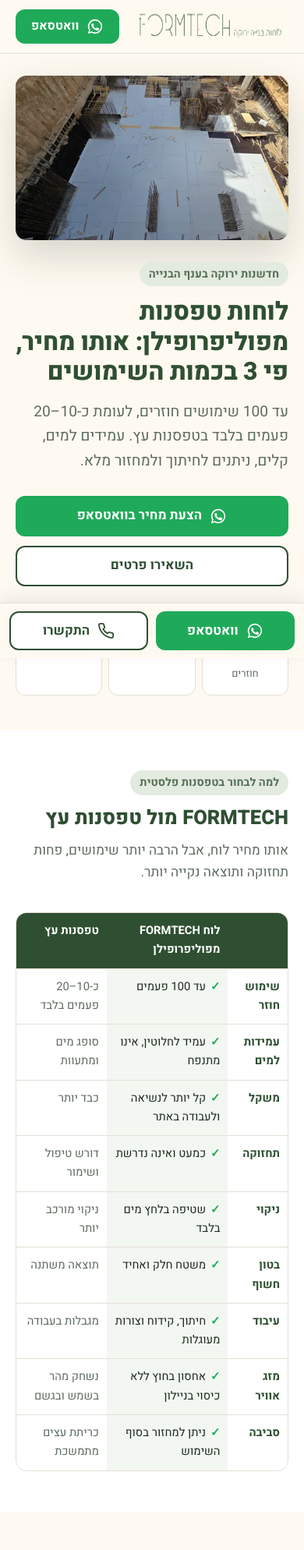
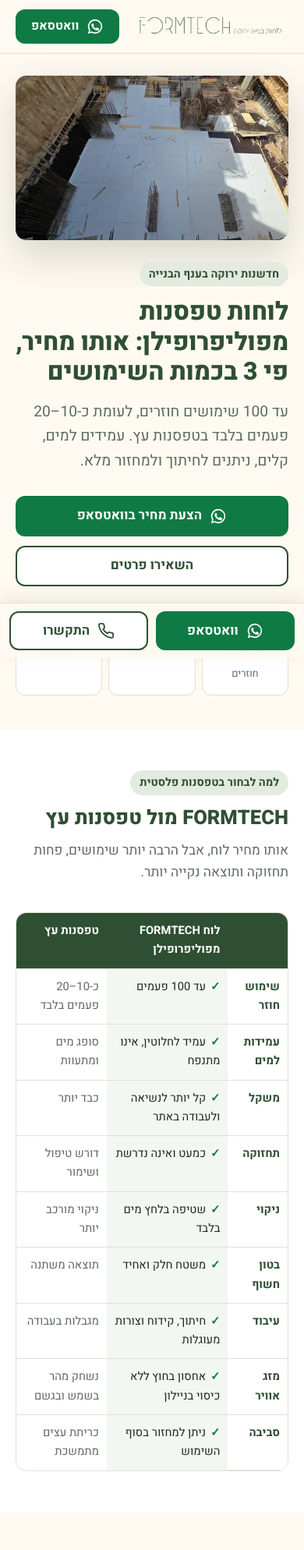
Before and after one commit to anirudhatalmale6-alt/formtech-landing, a plain HTML site: page index.html in a window 390 px wide. Shown: the top 1988 px of the page at 78% size. Drawn offline with Linux system fonts and the light colour scheme.

Commit message:
Contrast, table headers, logo sizing, mobile image sizes

```diff
--- a/index.html
+++ b/index.html
@@ -17,7 +17,7 @@
 <style>
 @font-face{font-family:Heebo;font-style:normal;font-weight:400 800;font-display:swap;src:url(fonts/heebo-hebrew.woff2) format('woff2');unicode-range:U+0307-0308,U+0590-05FF,U+200C-2010,U+20AA,U+25CC,U+FB1D-FB4F}
 @font-face{font-family:Heebo;font-style:normal;font-weight:400 800;font-display:swap;src:url(fonts/heebo-latin.woff2) format('woff2');unicode-range:U+0000-00FF,U+0131,U+0152-0153,U+02BB-02BC,U+02C6,U+02DA,U+02DC,U+0304,U+0308,U+0329,U+2000-206F,U+20AC,U+2122,U+2191,U+2193,U+2212,U+2215,U+FEFF,U+FFFD}
-:root{--cream:#fffaf1;--paper:#ffffff;--sage:#e3eadf;--green:#2f4f33;--green-2:#567057;--ink:#1d2a1f;--muted:#5d6b5f;--line:#e4e0d6;--wa:#1faa59;--radius:14px}
+:root{--cream:#fffaf1;--paper:#ffffff;--sage:#e3eadf;--green:#2f4f33;--green-2:#567057;--ink:#1d2a1f;--muted:#5d6b5f;--line:#e4e0d6;--wa:#0f7a43;--radius:14px}
 *{box-sizing:border-box}
 html{scroll-behavior:smooth}
 body{margin:0;background:var(--cream);color:var(--ink);font:400 17px/1.65 Heebo,system-ui,"Segoe UI",Arial,sans-serif;-webkit-font-smoothing:antialiased}
@@ -29,7 +29,7 @@ h1{font-size:clamp(2rem,4.6vw,3.2rem);letter-spacing:-.01em}
 h2{font-size:clamp(1.6rem,3.2vw,2.3rem)}
 h3{font-size:1.15rem}
 p{margin:0}
-.eyebrow{display:inline-block;font-weight:700;font-size:.9rem;color:var(--green-2);background:var(--sage);padding:4px 12px;border-radius:99px;margin-bottom:14px}
+.eyebrow{display:inline-block;font-weight:700;font-size:.9rem;color:var(--green);background:var(--sage);padding:4px 12px;border-radius:99px;margin-bottom:14px}
 .btn{display:inline-flex;align-items:center;justify-content:center;gap:10px;min-height:52px;padding:0 24px;border-radius:12px;font:700 1.05rem/1 Heebo,system-ui,sans-serif;text-decoration:none;border:2px solid transparent;cursor:pointer;transition:transform .15s ease,box-shadow .15s ease}
 .btn:hover{transform:translateY(-1px);box-shadow:0 8px 20px rgba(29,42,31,.15)}
 .btn svg{width:22px;height:22px;flex:none}
@@ -42,7 +42,8 @@ section{padding:72px 0}
 /* header */
 .hdr{position:sticky;top:0;z-index:20;background:var(--cream);border-bottom:1px solid var(--line)}
 .hdr .wrap{display:flex;align-items:center;justify-content:space-between;height:68px;gap:16px}
-.hdr .logo img{height:40px;width:auto}
+.hdr .logo{flex-shrink:1;min-width:0}
+.hdr .logo img{height:40px;width:auto;max-width:100%;object-fit:contain;object-position:right center}
 .hdr .btn{min-height:44px;padding:0 18px;font-size:.98rem}
 /* hero */
 .hero{padding:48px 0 64px}
@@ -61,9 +62,9 @@ section{padding:72px 0}
 .table th,.table td{padding:14px 16px;text-align:right;vertical-align:top;border-bottom:1px solid var(--line)}
 .table tr:last-child td{border-bottom:0}
 .table thead th{background:var(--green);color:#fff;font-weight:700}
-.table td:first-child{font-weight:700;color:var(--green);width:22%}
-.table td:nth-child(2){background:#f3f7f1}
-.table td:nth-child(3){color:var(--muted)}
+.table tbody th{font-weight:700;color:var(--green);width:22%;background:var(--paper)}
+.table td:nth-of-type(1){background:#f3f7f1}
+.table td:nth-of-type(2){color:var(--muted)}
 .tick{color:var(--wa);font-weight:800;margin-left:6px}
 /* products */
 .cards{display:grid;grid-template-columns:repeat(3,1fr);gap:20px}
@@ -137,7 +138,7 @@ footer a{color:#fff}
   <div class="wrap">
     <a class="logo" href="#top" aria-label="FORMTECH, לראש העמוד"><img src="img/logo-600.webp" width="600" height="87" alt="FORMTECH לוחות בנייה ירוקה"></a>
     <div style="display:flex;gap:10px">
-      <a class="btn btn-call" data-call href="tel:+972722327444" aria-label="התקשרו אלינו"><svg viewBox="0 0 24 24" fill="none" stroke="currentColor" stroke-width="2"><path d="M22 16.9v3a2 2 0 0 1-2.2 2 19.8 19.8 0 0 1-8.6-3.1 19.5 19.5 0 0 1-6-6A19.8 19.8 0 0 1 2.1 4.2 2 2 0 0 1 4.1 2h3a2 2 0 0 1 2 1.7c.1 1 .4 1.9.7 2.8a2 2 0 0 1-.5 2.1L8 9.9a16 16 0 0 0 6 6l1.3-1.3a2 2 0 0 1 2.1-.4c.9.3 1.8.6 2.8.7a2 2 0 0 1 1.7 2z"/></svg><span data-call-text>072-2327444</span></a>
+      <a class="btn btn-call" data-call href="tel:+972722327444"><svg viewBox="0 0 24 24" fill="none" stroke="currentColor" stroke-width="2"><path d="M22 16.9v3a2 2 0 0 1-2.2 2 19.8 19.8 0 0 1-8.6-3.1 19.5 19.5 0 0 1-6-6A19.8 19.8 0 0 1 2.1 4.2 2 2 0 0 1 4.1 2h3a2 2 0 0 1 2 1.7c.1 1 .4 1.9.7 2.8a2 2 0 0 1-.5 2.1L8 9.9a16 16 0 0 0 6 6l1.3-1.3a2 2 0 0 1 2.1-.4c.9.3 1.8.6 2.8.7a2 2 0 0 1 1.7 2z"/></svg><span data-call-text>072-2327444</span></a>
       <a class="btn btn-wa" data-wa href="#" target="_blank" rel="noopener"><svg viewBox="0 0 24 24" fill="currentColor"><path d="M12 2a10 10 0 0 0-8.6 15.1L2 22l5-1.3A10 10 0 1 0 12 2zm0 18.2a8.2 8.2 0 0 1-4.2-1.2l-.3-.2-3 .8.8-2.9-.2-.3A8.2 8.2 0 1 1 12 20.2zm4.5-6.1c-.2-.1-1.5-.7-1.7-.8s-.4-.1-.6.1-.7.8-.8 1-.3.2-.5.1a6.7 6.7 0 0 1-3.3-2.9c-.3-.4.3-.4.7-1.3.1-.2 0-.3 0-.4l-.8-1.8c-.2-.5-.4-.4-.6-.4h-.5a1 1 0 0 0-.7.3 3 3 0 0 0-.9 2.2 5.2 5.2 0 0 0 1.1 2.8 11.9 11.9 0 0 0 4.6 4c1.7.7 2.3.8 3.2.6a2.7 2.7 0 0 0 1.8-1.3 2.2 2.2 0 0 0 .2-1.3c-.1-.1-.3-.2-.5-.3z"/></svg>וואטסאפ</a>
     </div>
   </div>
@@ -172,17 +173,17 @@ footer a{color:#fff}
       <p>אותו מחיר לוח, אבל הרבה יותר שימושים, פחות תחזוקה ותוצאה נקייה יותר.</p>
     </div>
     <table class="table">
-      <thead><tr><th scope="col"></th><th scope="col">לוח FORMTECH מפוליפרופילן</th><th scope="col">טפסנות עץ</th></tr></thead>
+      <thead><tr><th scope="col"><span class="hp">תכונה</span></th><th scope="col">לוח FORMTECH מפוליפרופילן</th><th scope="col">טפסנות עץ</th></tr></thead>
       <tbody>
-        <tr><td>שימוש חוזר</td><td><span class="tick">✓</span>עד 100 פעמים</td><td>כ-10–20 פעמים בלבד</td></tr>
-        <tr><td>עמידות למים</td><td><span class="tick">✓</span>עמיד לחלוטין, אינו מתנפח</td><td>סופג מים ומתעוות</td></tr>
-        <tr><td>משקל</td><td><span class="tick">✓</span>קל יותר לנשיאה ולעבודה באתר</td><td>כבד יותר</td></tr>
-        <tr><td>תחזוקה</td><td><span class="tick">✓</span>כמעט ואינה נדרשת</td><td>דורש טיפול ושימור</td></tr>
-        <tr><td>ניקוי</td><td><span class="tick">✓</span>שטיפה בלחץ מים בלבד</td><td>ניקוי מורכב יותר</td></tr>
-        <tr><td>בטון חשוף</td><td><span class="tick">✓</span>משטח חלק ואחיד</td><td>תוצאה משתנה</td></tr>
-        <tr><td>עיבוד</td><td><span class="tick">✓</span>חיתוך, קידוח וצורות מעוגלות</td><td>מגבלות בעבודה</td></tr>
-        <tr><td>מזג אוויר</td><td><span class="tick">✓</span>אחסון בחוץ ללא כיסוי בניילון</td><td>נשחק מהר בשמש ובגשם</td></tr>
-        <tr><td>סביבה</td><td><span class="tick">✓</span>ניתן למחזור בסוף השימוש</td><td>כריתת עצים מתמשכת</td></tr>
+        <tr><th scope="row">שימוש חוזר</th><td><span class="tick">✓</span>עד 100 פעמים</td><td>כ-10–20 פעמים בלבד</td></tr>
+        <tr><th scope="row">עמידות למים</th><td><span class="tick">✓</span>עמיד לחלוטין, אינו מתנפח</td><td>סופג מים ומתעוות</td></tr>
+        <tr><th scope="row">משקל</th><td><span class="tick">✓</span>קל יותר לנשיאה ולעבודה באתר</td><td>כבד יותר</td></tr>
+        <tr><th scope="row">תחזוקה</th><td><span class="tick">✓</span>כמעט ואינה נדרשת</td><td>דורש טיפול ושימור</td></tr>
+        <tr><th scope="row">ניקוי</th><td><span class="tick">✓</span>שטיפה בלחץ מים בלבד</td><td>ניקוי מורכב יותר</td></tr>
+        <tr><th scope="row">בטון חשוף</th><td><span class="tick">✓</span>משטח חלק ואחיד</td><td>תוצאה משתנה</td></tr>
+        <tr><th scope="row">עיבוד</th><td><span class="tick">✓</span>חיתוך, קידוח וצורות מעוגלות</td><td>מגבלות בעבודה</td></tr>
+        <tr><th scope="row">מזג אוויר</th><td><span class="tick">✓</span>אחסון בחוץ ללא כיסוי בניילון</td><td>נשחק מהר בשמש ובגשם</td></tr>
+        <tr><th scope="row">סביבה</th><td><span class="tick">✓</span>ניתן למחזור בסוף השימוש</td><td>כריתת עצים מתמשכת</td></tr>
       </tbody>
     </table>
   </div>
@@ -195,9 +196,9 @@ footer a{color:#fff}
       <h2>מה אפשר להזמין</h2>
     </div>
     <div class="cards">
-      <article class="card"><div class="ph"><img src="img/board-480.webp" srcset="img/board-480.webp 480w, img/board-960.webp 960w" sizes="(max-width:860px) 100vw, 360px" width="480" height="480" loading="lazy" alt="לוח טפסנות מפוליפרופילן"></div><div class="body"><h3>לוח טפסנות מפוליפרופילן</h3><p>מידות 1220×2440×18 מ"מ</p></div></article>
-      <article class="card"><div class="ph"><img src="img/strip-480.webp" srcset="img/strip-480.webp 480w, img/strip-960.webp 960w" sizes="(max-width:860px) 100vw, 360px" width="480" height="480" loading="lazy" alt="לוחות טפסנות מפוליפרופילן במבנה חלול"></div><div class="body"><h3>לוח טפסנות מפוליפרופילן</h3><p>מידות 300×50×18 מ"מ</p></div></article>
-      <article class="card"><div class="ph"><img src="img/steel-480.webp" srcset="img/steel-480.webp 480w, img/steel-960.webp 960w" sizes="(max-width:860px) 100vw, 360px" width="480" height="480" loading="lazy" alt="אביזרי מערכת טפסנות פלדה"></div><div class="body"><h3>מערכת טפסנות פלדה</h3><p>אביזרים ומערכת משלימה לעבודת הטפסנות</p></div></article>
+      <article class="card"><div class="ph"><img src="img/board-480.webp" srcset="img/board-480.webp 480w, img/board-960.webp 960w" sizes="(max-width:860px) 120px, 360px" width="480" height="480" loading="lazy" alt="לוח טפסנות מפוליפרופילן"></div><div class="body"><h3>לוח טפסנות מפוליפרופילן</h3><p>מידות 1220×2440×18 מ"מ</p></div></article>
+      <article class="card"><div class="ph"><img src="img/strip-480.webp" srcset="img/strip-480.webp 480w, img/strip-960.webp 960w" sizes="(max-width:860px) 120px, 360px" width="480" height="480" loading="lazy" alt="לוחות טפסנות מפוליפרופילן במבנה חלול"></div><div class="body"><h3>לוח טפסנות מפוליפרופילן</h3><p>מידות 300×50×18 מ"מ</p></div></article>
+      <article class="card"><div class="ph"><img src="img/steel-480.webp" srcset="img/steel-480.webp 480w, img/steel-960.webp 960w" sizes="(max-width:860px) 120px, 360px" width="480" height="480" loading="lazy" alt="אביזרי מערכת טפסנות פלדה"></div><div class="body"><h3>מערכת טפסנות פלדה</h3><p>אביזרים ומערכת משלימה לעבודת הטפסנות</p></div></article>
     </div>
   </div>
 </section>
```
